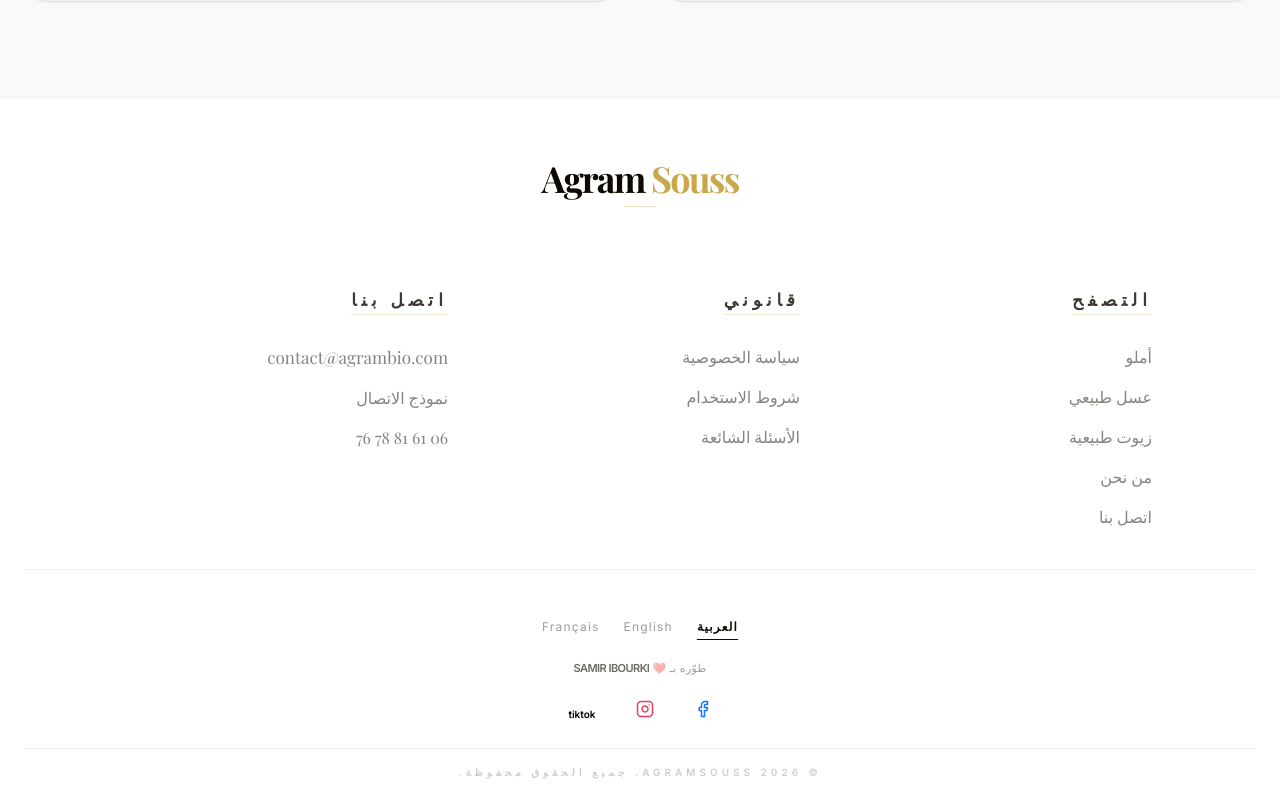
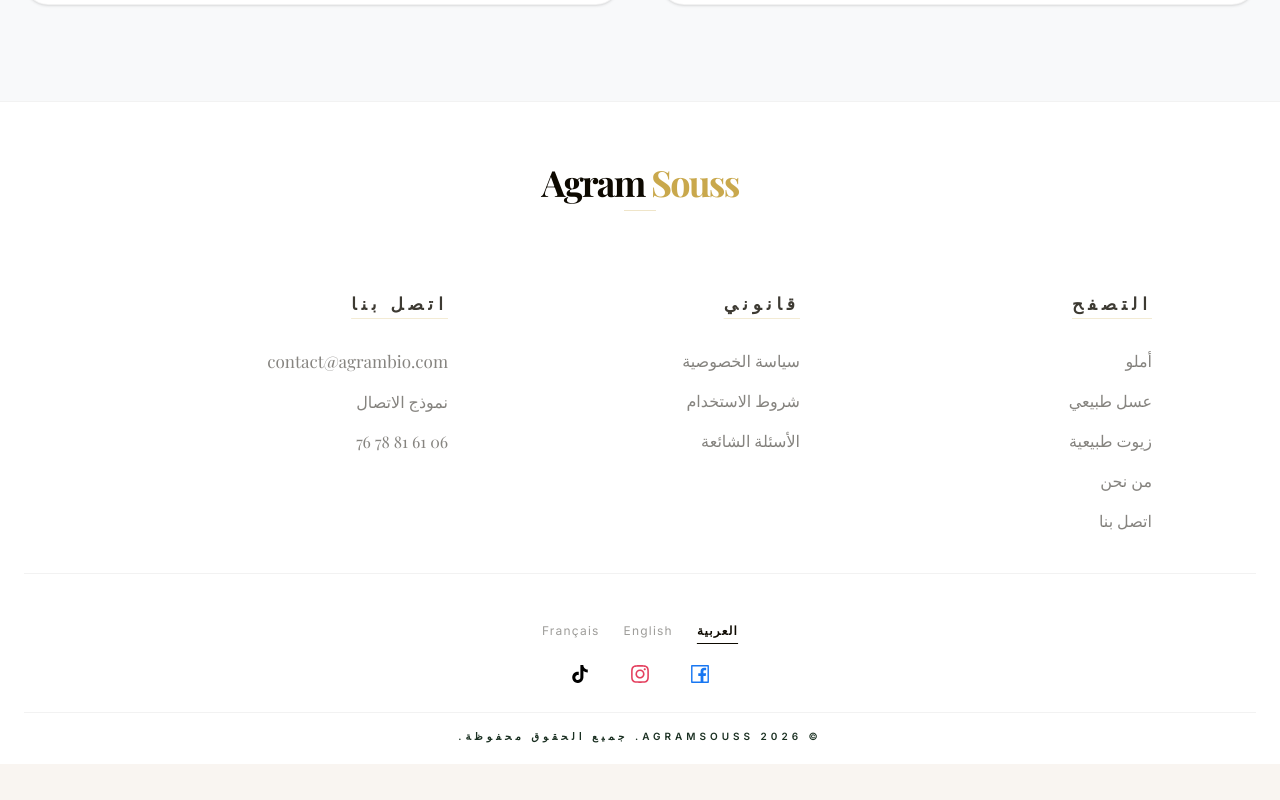
Before and after one commit to Samir-ibourki/AgramBio-Word, a React (Vite) app: page /contact in a window 1280 px wide. Shown: the part 1167-1967 px from the top of the page. After the commit the page ends 1931 px from the top, so only its background shows below. Built offline with nearby package versions, Linux system fonts and the light colour scheme; no server answers; a web font is replaced by a local one.

Commit message:
remodifier footer + links icons

```diff
--- a/package.json
+++ b/package.json
@@ -10,6 +10,7 @@
     "preview": "vite preview"
   },
   "dependencies": {
+    "@ant-design/icons": "^6.2.2",
     "@apollo/client": "^4.1.9",
     "@gsap/react": "^2.1.2",
     "@tanstack/react-query": "^5.97.0",
--- a/src/components/Category.jsx
+++ b/src/components/Category.jsx
@@ -55,7 +55,7 @@
           <span className="text-gold text-[8px] md:text-[10px] tracking-[0.4em] uppercase font-bold mb-2 md:mb-4">
             {t("category.tag")}
           </span>
-          <h2 className="text-2xl md:text-3xl font-serif text-dark italic leading-tight">
+          <h2 className="text-2xl md:text-4xl font-serif text-dark italic leading-tight">
             {t("category.title_prefix")}{" "}
             <span className="text-gold not-italic font-bold tracking-tighter uppercase">
               {t("category.title_highlight")}
--- a/src/components/Footer.jsx
+++ b/src/components/Footer.jsx
@@ -28,7 +28,7 @@
         <div className="grid grid-cols-2 md:grid-cols-3 gap-16 md:gap-8 mb-10 max-w-5xl mx-auto px-4 md:px-0">
           {/* navigation */}
           <div className="flex flex-col">
-            <h4 className="text-[17px] uppercase font-black text-dark tracking-[0.3em] mb-8 opacity-80 decoration-gold/30 underline underline-offset-8">
+            <h4 className="text-[17px]  font-black text-dark tracking-[0.3em] mb-8 opacity-80 decoration-gold/30 underline underline-offset-8">
               {t("footer.navigation")}
             </h4>
             <ul className="space-y-4">
@@ -36,7 +36,7 @@
                 <li key={link.nameKey}>
                   <Link
                     to={link.path}
-                    className="text-[16px] text-dark/50 hover:text-gold transition-all duration-300 font-serif "
+                    className="text-[1rem] text-dark/50 hover:text-gold transition-all duration-300 font-serif "
                   >
                     {t(link.nameKey)}
                   </Link>
@@ -47,7 +47,7 @@
 
           {/* legal */}
           <div className="flex flex-col">
-            <h4 className="text-[17px] uppercase font-black text-dark tracking-[0.3em] mb-8 opacity-80 decoration-gold/30 underline underline-offset-8">
+            <h4 className="text-[17px]  font-black text-dark tracking-[0.3em] mb-8 opacity-80 decoration-gold/30 underline underline-offset-8">
               {t("footer.legal")}
             </h4>
             <ul className="space-y-4">
@@ -66,7 +66,7 @@
 
           {/* contact */}
           <div className="flex flex-col">
-            <h4 className="text-[17px] uppercase font-black text-dark tracking-[0.3em] mb-8 opacity-80 decoration-gold/30 underline underline-offset-8">
+            <h4 className="text-[17px]  font-black text-dark tracking-[0.3em] mb-8 opacity-80 decoration-gold/30 underline underline-offset-8">
               {t("footer.contact")}
             </h4>
             <ul className="space-y-4">
@@ -102,20 +102,7 @@
           ))}
         </div>
 
-        {/* credits */}
-        <div className="text-center mb-6">
-          <p className="text-[11px] text-dark/40 font-medium tracking-wide">
-            {t("footer.credit")}{" "}
-            <a
-              href="https://amafsoft.com"
-              target="_blank"
-              rel="noopener noreferrer"
-              className="text-dark/60 hover:text-gold transition-colors font-bold uppercase tracking-tighter"
-            >
-              Samir Ibourki
-            </a>
-          </p>
-        </div>
+
 
         {/* social icons */}
         <div className="flex justify-center gap-10 mb-6">
@@ -135,7 +122,7 @@
 
         {/* copyright */}
         <div className="text-center pt-4 border-t border-black/5">
-          <p className="text-[10px] uppercase font-bold text-dark/20 tracking-[0.4em]">
+          <p className="text-[10px] uppercase font-bold tracking-[0.4em]">
             &copy; {new Date().getFullYear()} AgramSouss. {t("footer.rights")}.
           </p>
         </div>
--- a/src/components/Shop.jsx
+++ b/src/components/Shop.jsx
@@ -11,10 +11,13 @@
 function Shop() {
   const { t, i18n } = useTranslation();
   const lang = i18n.language;
-  const [searchParams] = useSearchParams();
+  const [searchParams, setSearchParams] = useSearchParams();
   const [inputValue, setInputValue] = useState("");
   const [debouncedSearch, setDebouncedSearch] = useState("");
-  const [selectedCategories, setSelectedCategories] = useState([]);
+  const selectedCategories = useMemo(() => {
+    const cat = searchParams.get("category");
+    return cat ? cat.split(",") : [];
+  }, [searchParams]);
   const [priceRange, setPriceRange] = useState(1000);
   // const [isFilterOpen, setIsFilterOpen] = useState(false);
   const [sortBy, setSortBy] = useState("newest");
@@ -35,19 +38,20 @@
     [],
   );
 
-  useEffect(() => {
-    const catParam = searchParams.get("category");
-    if (catParam && !selectedCategories.includes(catParam)) {
-      // eslint-disable-next-line react-hooks/set-state-in-effect
-      setSelectedCategories([catParam]);
+  const toggleCategory = useCallback((slug) => {
+    const current = searchParams.get("category") ? searchParams.get("category").split(",") : [];
+    const next = current.includes(slug)
+      ? current.filter((s) => s !== slug)
+      : [...current, slug];
+
+    const newParams = new URLSearchParams(searchParams);
+    if (next.length > 0) {
+      newParams.set("category", next.join(","));
+    } else {
+      newParams.delete("category");
     }
-  }, [searchParams, selectedCategories]);
-
-  const toggleCategory = useCallback((slug) => {
-    setSelectedCategories((prev) =>
-      prev.includes(slug) ? prev.filter((s) => s !== slug) : [...prev, slug],
-    );
-  }, []);
+    setSearchParams(newParams);
+  }, [searchParams, setSearchParams]);
 
   const { data, loading, error } = useQuery(getProducts, {
     variables: { first: 50 },
@@ -212,7 +216,9 @@
               priceRange < 1000) && (
               <button
                 onClick={() => {
-                  setSelectedCategories([]);
+                  const newParams = new URLSearchParams(searchParams);
+                  newParams.delete("category");
+                  setSearchParams(newParams);
                   setInputValue("");
                   setPriceRange(1000);
                 }}
--- a/src/constants/socials.jsx
+++ b/src/constants/socials.jsx
@@ -1,17 +1,23 @@
+import {
+  FacebookOutlined,
+  InstagramOutlined,
+  TikTokOutlined
+} from "@ant-design/icons";
+
 export const SOCIAL_LINKS = [
   {
     name: "facebook",
-    icon: <svg width="18" height="18" viewBox="0 0 24 24" fill="none" stroke="#1877F2" strokeWidth="2" strokeLinecap="round" strokeLinejoin="round"><path d="M18 2h-3a5 5 0 0 0-5 5v3H7v4h3v8h4v-8h3l1-4h-4V7a1 1 0 0 1 1-1h3z"></path></svg>,
+    icon: <FacebookOutlined style={{ fontSize: "20px", color: "#1877F2" }} />,
     url: "#"
   },
   {
     name: "instagram",
-    icon: <svg width="18" height="18" viewBox="0 0 24 24" fill="none" stroke="#E4405F" strokeWidth="2" strokeLinecap="round" strokeLinejoin="round"><rect x="2" y="2" width="20" height="20" rx="5" ry="5"></rect><path d="M16 11.37A4 4 0 1 1 12.63 8 4 4 0 0 1 16 11.37z"></path><line x1="17.5" y1="6.5" x2="17.51" y2="6.5"></line></svg>,
+    icon: <InstagramOutlined style={{ fontSize: "20px", color: "#E4405F" }} />,
     url: "#"
   },
   {
     name: "tiktok",
-    icon: <span className="font-bold text-[10px] text-black">tiktok</span>,
+    icon: <TikTokOutlined style={{ fontSize: "20px", color: "#000000" }} />,
     url: "#"
   }
 ];
```
Also changed, not shown: 1 other file (tests, documents, lock files or other folders).
